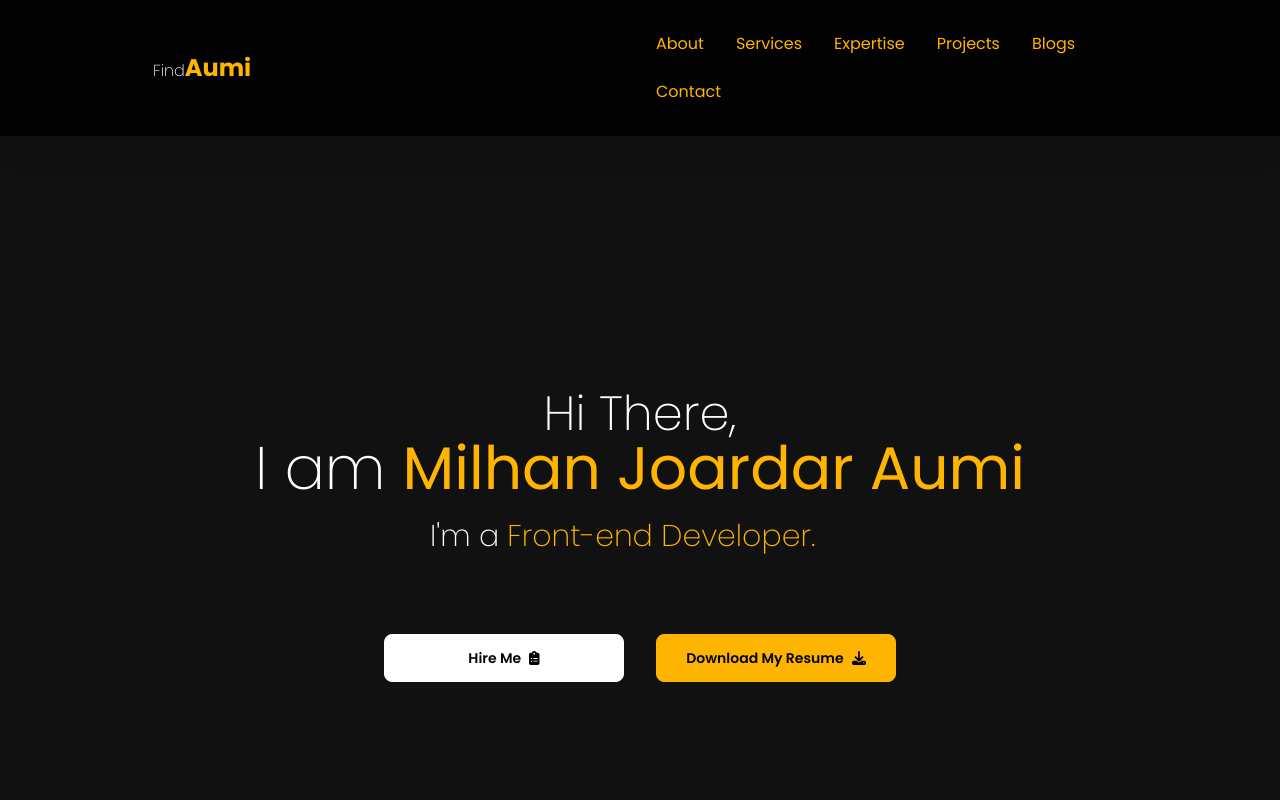
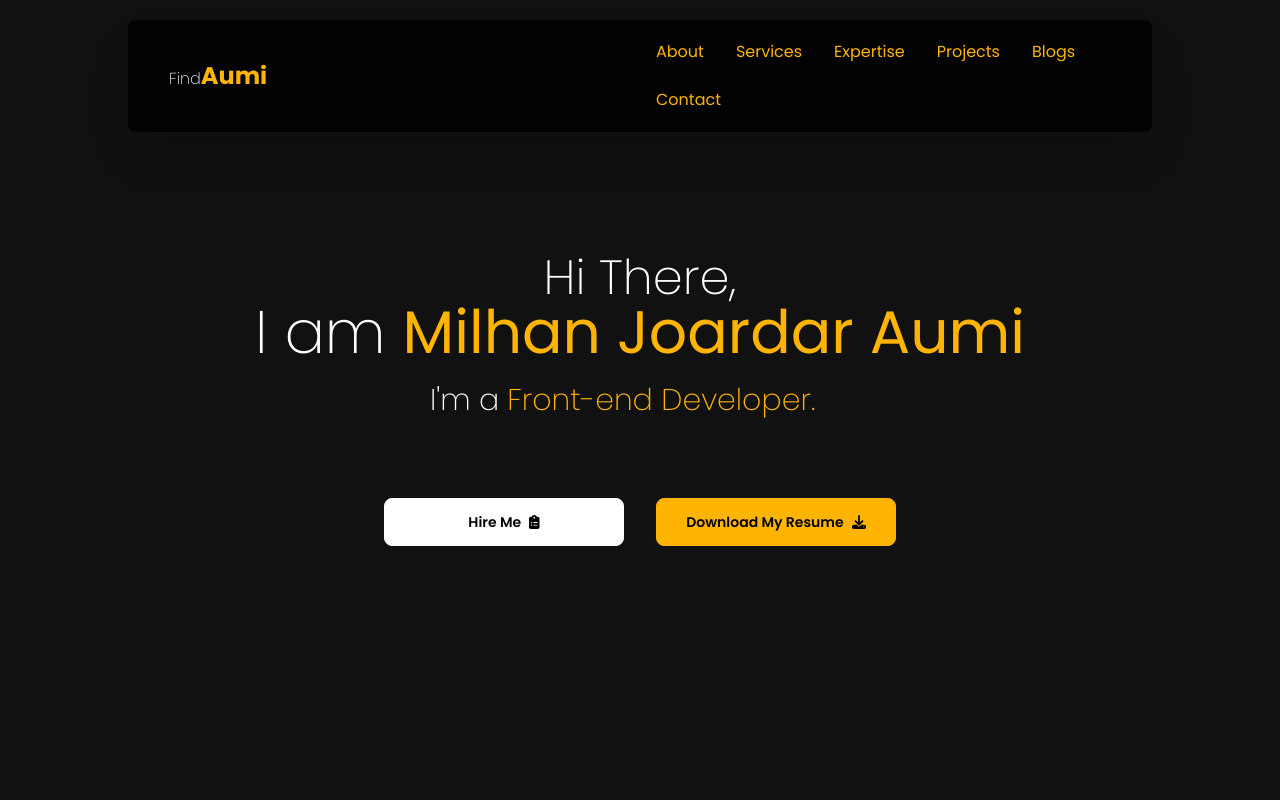
Before and after one commit to mjaumi/portfolio-milhan-joardar-aumi, a React (Create React App) app: page / in a window 1280 px wide. Shown: the top 800 px of the page. Built offline with nearby package versions, Linux system fonts and the light colour scheme.

Commit message:
splash screen added

```diff
--- a/src/App.js
+++ b/src/App.js
@@ -1,13 +1,22 @@
+import { useState } from 'react';
 import './App.css';
 import About from './components/About/About';
 import Header from './components/Header/Header';
 import Hero from './components/Hero/Hero';
+import SplashScreen from './components/SplashScreen/SplashScreen';
 
 function App() {
+  // integration of react hooks here
+  const [hasSplashAnimFinished, setHasSplashAnimFinished] = useState(false);
+
   return (
     <main className='App bg-primary min-h-screen font-poppins' data-theme='portfolio-theme' >
-      <Header />
-      <Hero />
+      <SplashScreen
+        hasSplashAnimFinished={hasSplashAnimFinished}
+        setHasSplashAnimFinished={setHasSplashAnimFinished}
+      />
+      <Header hasSplashAnimFinished={hasSplashAnimFinished} />
+      <Hero hasSplashAnimFinished={hasSplashAnimFinished} />
       <About />
     </main>
   );
--- a/src/components/About/About.js
+++ b/src/components/About/About.js
@@ -1,12 +1,10 @@
 import React from 'react';
-import { Element } from 'react-scroll';
 import me from '../../images/me.jpg';
 
 const About = () => {
 
     // rendering about component here
     return (
-        <Element name='about'>
         <section>
             <div className='w-[95%] md:w-4/5 mx-auto'>
                 <div className='flex items-center'>
@@ -27,7 +25,6 @@ const About = () => {
                 </div>
             </div>
         </section>
-        </Element>
     );
 };
 
--- a/src/components/Header/Header.js
+++ b/src/components/Header/Header.js
@@ -1,12 +1,22 @@
+import { animated, useSpring } from '@react-spring/web';
 import React from 'react';
-import { Link } from 'react-scroll';
 
-const Header = () => {
+const Header = ({ hasSplashAnimFinished }) => {
+    // integration of react-spring hooks here
+    const headerProps = useSpring({
+        from: { top: '-500px' },
+        to: { top: '20px' },
+        config: {
+            tension: 150,
+            friction: 30,
+        },
+        pause: !hasSplashAnimFinished,
+    });
 
     // rendering header component here
     return (
-        <header className='sticky top-0 z-[99999] bg-secondary text-accent py-3 shadow-xl'>
-            <div className='navbar w-full md:w-4/5 mx-auto'>
+        <animated.header style={headerProps} className='fixed -top-[500px] z-[9999] bg-secondary text-accent px-4 shadow-2xl w-full md:w-4/5 mx-auto rounded-lg left-1/2 -translate-x-1/2'>
+            <div className='navbar'>
                 <div className='navbar-start'>
                     <div className='dropdown'>
                         <label tabIndex='0' className='btn btn-ghost lg:hidden'>
@@ -22,47 +32,47 @@ const Header = () => {
                         </ul>
                     </div>
                     <li className='btn btn-ghost normal-case text-xl'>
-                        <Link activeClass='active' to='home' spy={true} smooth={true} offset={50} duration={500}>
+                        <a href='#'>
                             <p className='text-base text-neutral font-extralight'>Find<span className='text-2xl font-bold text-accent'>Aumi</span></p>
-                        </Link>
+                        </a>
                     </li>
                 </div>
                 <div className='navbar-end hidden lg:flex'>
                     <ul className='menu menu-horizontal p-0'>
                         <li className='hover:opacity-40 duration-300'>
-                            <Link activeClass='active' to='about' spy={true} smooth={true} offset={50} duration={500}>
+                            <a href='#'>
                                 About
-                            </Link>
+                            </a>
                         </li>
                         <li className='hover:opacity-40 duration-300'>
-                            <Link activeClass='active' to='services' spy={true} smooth={true} offset={50} duration={500}>
+                            <a href='#'>
                                 Services
-                            </Link>
+                            </a>
                         </li>
                         <li className='hover:opacity-40 duration-300'>
-                            <Link activeClass='active' to='expertise' spy={true} smooth={true} offset={50} duration={500}>
+                            <a href='#'>
                                 Expertise
-                            </Link>
+                            </a>
                         </li>
                         <li className='hover:opacity-40 duration-300'>
-                            <Link activeClass='active' to='projects' spy={true} smooth={true} offset={50} duration={500}>
+                            <a href='#'>
                                 Projects
-                            </Link>
+                            </a>
                         </li>
                         <li className='hover:opacity-40 duration-300'>
-                            <Link activeClass='active' to='blogs' spy={true} smooth={true} offset={50} duration={500}>
+                            <a href='#'>
                                 Blogs
-                            </Link>
+                            </a>
                         </li>
                         <li className='hover:opacity-40 duration-300'>
-                            <Link activeClass='active' to='contact' spy={true} smooth={true} offset={50} duration={500}>
+                            <a href='#'>
                                 Contact
-                            </Link>
+                            </a>
                         </li>
                     </ul>
                 </div>
             </div>
-        </header>
+        </animated.header>
     );
 };
 
--- a/src/components/Hero/Hero.js
+++ b/src/components/Hero/Hero.js
@@ -2,10 +2,19 @@ import React from 'react';
 import { FontAwesomeIcon } from '@fortawesome/react-fontawesome';
 import { faClipboardList, faDownload } from '@fortawesome/free-solid-svg-icons';
 import { saveAs } from 'file-saver';
-import { Element } from 'react-scroll';
+import { animated, useSpring } from '@react-spring/web';
 
-const Hero = () => {
-
+const Hero = ({ hasSplashAnimFinished }) => {
+    // integration of react-spring hooks here
+    const heroAnimProps = useSpring({
+        from: { translateY: '120vh' },
+        to: { translateY: '0' },
+        config: {
+            tension: 150,
+            friction: 30,
+        },
+        pause: !hasSplashAnimFinished,
+    });
 
     const handleDownloadResume = () => {
         saveAs('https://drive.google.com/file/d/1P_qB7d6S5uvNK0Alas7Uz8O43bG6jKVz/view?usp=sharing', 'Resume of Milhan Joardar Aumi.pdf');
@@ -13,10 +22,9 @@ const Hero = () => {
 
     // rendering hero component here
     return (
-        <Element name='home'>
-            <section className='h-screen'>
+        <section className='h-screen mb-20 overflow-hidden'>
             <div className='w-full h-full flex justify-center items-center'>
-                    <div className='flex flex-col items-center justify-center font-extralight'>
+                <animated.div style={heroAnimProps} className='flex flex-col items-center justify-center font-extralight'>
                     <div>
                         <h3 className='text-neutral text-xl md:text-5xl'>Hi There,</h3>
                         <h1 className='text-neutral text-2xl md:text-6xl'>I am <span className='text-accent font-normal'>Milhan Joardar Aumi</span></h1>
@@ -43,10 +51,9 @@ const Hero = () => {
                             <FontAwesomeIcon icon={faDownload} />
                         </button>
                     </div>
-                    </div>
+                </animated.div>
             </div>
         </section>
-        </Element>
     );
 };
 
--- /dev/null
+++ b/src/components/SplashScreen/SplashScreen.js
@@ -0,0 +1,47 @@
+import { animated, useSpring } from '@react-spring/web';
+import { disableBodyScroll, enableBodyScroll } from 'body-scroll-lock';
+import React, { useEffect, useState } from 'react';
+
+const SplashScreen = ({ hasSplashAnimFinished, setHasSplashAnimFinished }) => {
+    // integration of react hooks here
+    const [reverseAnim, setReverseAnim] = useState(false);
+
+    // integration of react-spring hooks here
+    const splashProps = useSpring({
+        from: { scaleY: 1 },
+        to: { scaleY: 0 },
+        delay: 3000,
+        config: {
+            tension: 150,
+            friction: 30,
+        },
+        onRest: () => setHasSplashAnimFinished(true),
+    });
+
+    const pulseTextProps = useSpring({
+        from: { scale: 0.8 },
+        to: { scale: 1.2 },
+        reverse: reverseAnim,
+        onRest: () => setReverseAnim(!reverseAnim),
+    });
+
+    // enabling & disabling scroll on splash screen animation finished here
+    useEffect(() => {
+        if (hasSplashAnimFinished) {
+            enableBodyScroll(document);
+        } else {
+            disableBodyScroll(document);
+        }
+    }, [hasSplashAnimFinished]);
+
+    // rendering the splash screen component here
+    return (
+        <animated.section style={splashProps} className='absolute bg-accent w-full h-screen flex justify-center items-center overflow-hidden z-[99999] origin-top'>
+            <animated.div style={pulseTextProps} className='border-2 border-primary p-4 rounded-lg'>
+                <h1 className='font-extralight text-5xl text-primary'>Find Aumi</h1>
+            </animated.div>
+        </animated.section>
+    );
+};
+
+export default SplashScreen;
--- a/src/index.css
+++ b/src/index.css
@@ -1,3 +1,22 @@
 @tailwind base;
 @tailwind components;
 @tailwind utilities;
+
+/*-------------------------------
+    Scrollbar Styling
+---------------------------------*/
+::-webkit-scrollbar {
+    width: 8px;
+}
+
+::-webkit-scrollbar-track {
+    background-color: #020202;
+    -webkit-border-radius: 8px;
+    border-radius: 8px;
+}
+
+::-webkit-scrollbar-thumb {
+    -webkit-border-radius: 8px;
+    border-radius: 8px;
+    background: #252525;
+}
--- a/src/index.js
+++ b/src/index.js
@@ -3,11 +3,14 @@ import ReactDOM from 'react-dom/client';
 import './index.css';
 import App from './App';
 import reportWebVitals from './reportWebVitals';
+import ScrollToTop from './utils/ScrollToTop';
 
 const root = ReactDOM.createRoot(document.getElementById('root'));
 root.render(
   <React.StrictMode>
-    <App />
+    <ScrollToTop>
+      <App />
+    </ScrollToTop>
   </React.StrictMode>
 );
 
--- /dev/null
+++ b/src/utils/ScrollToTop.js
@@ -0,0 +1,14 @@
+import { useEffect } from 'react';
+
+const ScrollToTop = ({ children }) => {
+    useEffect(() => {
+        window.scrollTo({
+            top: 0,
+            left: 0
+        });
+    }, []);
+
+    return children || null;
+}
+
+export default ScrollToTop;
```
Also changed, not shown: package.json (+2 -5 lines), 1 other file (tests, documents, lock files or other folders). Lines whose indentation alone changed are shown as unchanged.
